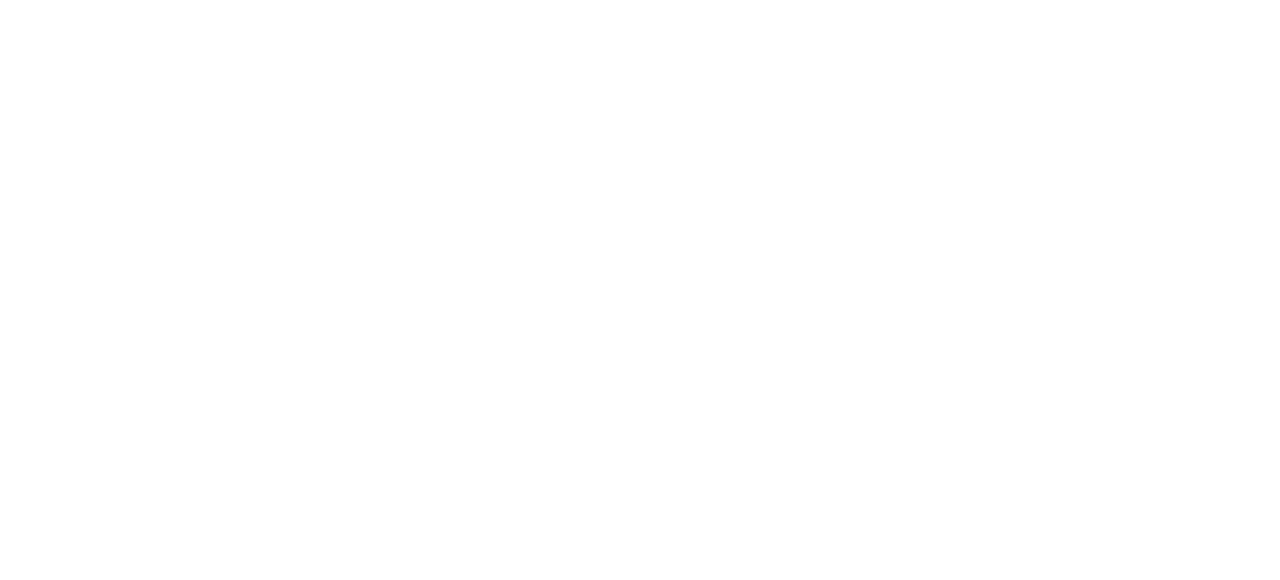
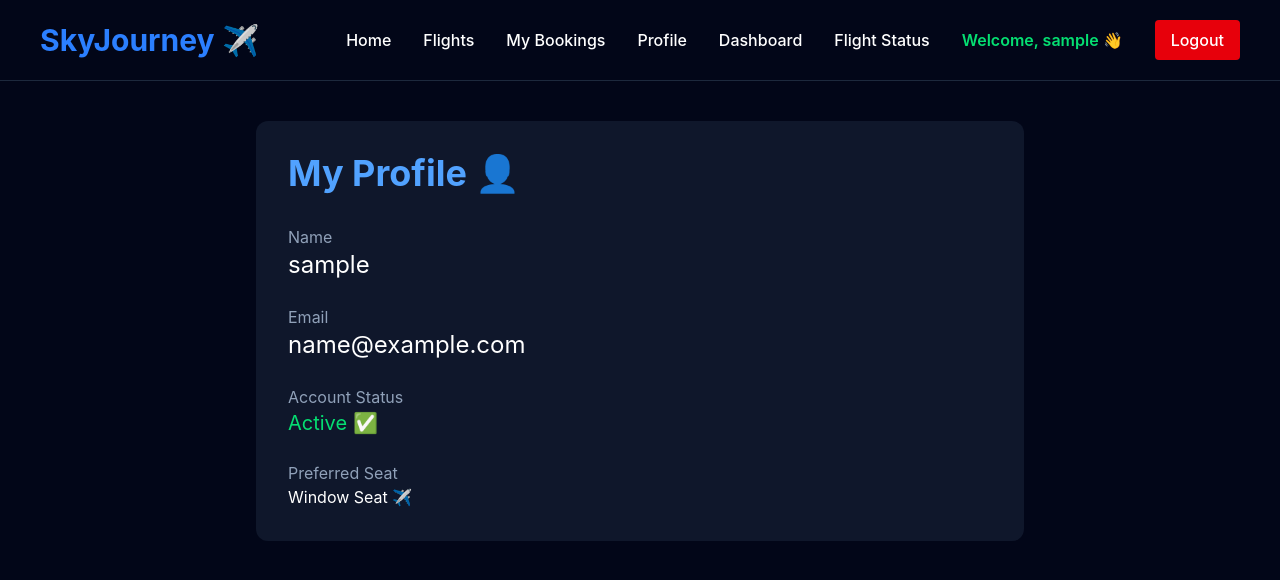
Before and after one commit to snehachristobher-pixel/Flight-Booking-System, a React (Vite) app in the folder client/: page /profile in a window 1280 px wide. Before the commit this address had no page. Shown: the top 580 px of the page. Built offline with nearby package versions, Linux system fonts and the light colour scheme; sample sign-in values are in the browser's storage.

Commit message:
Added dashboard profile flight status features

```diff
--- a/client/src/App.jsx
+++ b/client/src/App.jsx
@@ -17,6 +17,8 @@ import PaymentProcessing from "./pages/PaymentProcessing";
 import Notification from "./pages/Notification";
 import AdminDashboard from "./pages/AdminDashboard";
 import Dashboard from "./pages/Dashboard";
+import Profile from "./pages/Profile";
+import FlightStatus from "./pages/FlightStatus";
 
 function App() {
   return (
@@ -121,6 +123,22 @@ function App() {
           </ProtectedRoute>
         }
       />
+      <Route
+        path="/profile"
+        element={
+          <ProtectedRoute>
+            <Profile />
+          </ProtectedRoute>
+        }
+      />
+      <Route
+        path="/flight-status"
+        element={
+          <ProtectedRoute>
+            <FlightStatus />
+          </ProtectedRoute>
+        }
+      />
     </Routes>
   );
 }
--- a/client/src/components/Navbar.jsx
+++ b/client/src/components/Navbar.jsx
@@ -4,11 +4,13 @@ function Navbar() {
   const navigate = useNavigate();
 
   const userName = localStorage.getItem("userName");
+  const userEmail = localStorage.getItem("userEmail");
   const token = localStorage.getItem("token");
 
   const handleLogout = () => {
     localStorage.removeItem("token");
     localStorage.removeItem("userName");
+    localStorage.removeItem("userEmail");
 
     navigate("/login");
   };
@@ -33,6 +35,21 @@ function Navbar() {
         <li>
           <Link to="/bookings" className="hover:text-blue-400">
             My Bookings
+          </Link>
+        </li>
+        <li>
+          <Link to="/profile" className="hover:text-blue-400">
+            Profile
+          </Link>
+        </li>
+        <li>
+          <Link to="/dashboard" className="hover:text-blue-400">
+            Dashboard
+          </Link>
+        </li>
+        <li>
+          <Link to="/flight-status" className="hover:text-blue-400">
+            Flight Status
           </Link>
         </li>
 
--- a/client/src/pages/BookingSuccess.jsx
+++ b/client/src/pages/BookingSuccess.jsx
@@ -146,8 +146,7 @@ function BookingSuccess() {
             <div className="bg-green-900/30 border border-green-700 p-4 rounded-lg mb-6">
               ✅ Your e-ticket has been generated successfully.
               <br />
-              📧 Booking confirmation has been sent to:
-              <strong> {passenger?.email}</strong>
+              📄 You can download or print your ticket below.
             </div>
 
             {/* Passenger Details */}
--- a/client/src/pages/Dashboard.jsx
+++ b/client/src/pages/Dashboard.jsx
@@ -9,6 +9,7 @@ function Dashboard() {
     const fetchStats = async () => {
       try {
         const data = await getDashboardStats();
+        console.log("DASHBOARD DATA:", data);
 
         setStats(data);
       } catch (error) {
--- /dev/null
+++ b/client/src/pages/FlightStatus.jsx
@@ -0,0 +1,40 @@
+import Navbar from "../components/Navbar";
+
+function FlightStatus() {
+  const flights = [
+    {
+      flightNo: "AI101",
+      status: "On Time",
+    },
+    {
+      flightNo: "6E204",
+      status: "Delayed",
+    },
+    {
+      flightNo: "UK512",
+      status: "Boarding",
+    },
+  ];
+
+  return (
+    <>
+      <Navbar />
+
+      <div className="min-h-screen bg-slate-950 text-white p-10">
+        <h1 className="text-4xl font-bold mb-8">Flight Status ✈️</h1>
+
+        <div className="space-y-4">
+          {flights.map((flight, index) => (
+            <div key={index} className="bg-slate-900 p-6 rounded-xl">
+              <h2 className="text-2xl font-bold">{flight.flightNo}</h2>
+
+              <p className="text-green-400">{flight.status}</p>
+            </div>
+          ))}
+        </div>
+      </div>
+    </>
+  );
+}
+
+export default FlightStatus;
--- a/client/src/pages/Login.jsx
+++ b/client/src/pages/Login.jsx
@@ -26,6 +26,7 @@ function Login() {
 
       localStorage.setItem("token", data.token);
       localStorage.setItem("userName", data.user.name);
+      localStorage.setItem("userEmail", data.user.email);
 
       setMessage(`✅ Welcome ${data.user.name}`);
 
--- a/client/src/pages/Notification.jsx
+++ b/client/src/pages/Notification.jsx
@@ -23,9 +23,16 @@ function Notification() {
 
           <div className="space-y-4">
             <p>✅ Payment Successful</p>
-            <p>✅ Confirmation Email Sent</p>
-            <p>✅ SMS Notification Sent</p>
-            <p>✅ Ticket Generated</p>
+
+            <p>📧 Booking Confirmation Email Generated</p>
+
+            <p>📱 SMS Notification Ready</p>
+
+            <p>🎫 E-Ticket Generated Successfully</p>
+
+            <p>✈️ Flight Status: On Time</p>
+
+            <p>🕒 Departure Reminder: 2 Hours Before Flight</p>
           </div>
         </div>
       </div>
--- /dev/null
+++ b/client/src/pages/Profile.jsx
@@ -0,0 +1,44 @@
+import Navbar from "../components/Navbar";
+
+function Profile() {
+  const userName = localStorage.getItem("userName");
+  const userEmail = localStorage.getItem("userEmail");
+
+  return (
+    <>
+      <Navbar />
+
+      <div className="min-h-screen bg-slate-950 text-white p-10">
+        <div className="max-w-3xl mx-auto bg-slate-900 p-8 rounded-xl">
+          <h1 className="text-4xl font-bold mb-8 text-blue-400">
+            My Profile 👤
+          </h1>
+
+          <div className="space-y-6">
+            <div>
+              <h2 className="text-slate-400">Name</h2>
+              <p className="text-2xl">{userName}</p>
+            </div>
+
+            <div>
+              <h2 className="text-slate-400">Email</h2>
+              <p className="text-2xl">{userEmail}</p>
+            </div>
+
+            <div>
+              <h2 className="text-slate-400">Account Status</h2>
+              <p className="text-green-400 text-xl">Active ✅</p>
+            </div>
+
+            <div>
+              <h2 className="text-slate-400">Preferred Seat</h2>
+              <p>Window Seat ✈️</p>
+            </div>
+          </div>
+        </div>
+      </div>
+    </>
+  );
+}
+
+export default Profile;
```
Also changed, not shown: 1 other file (tests, documents, lock files or other folders).
